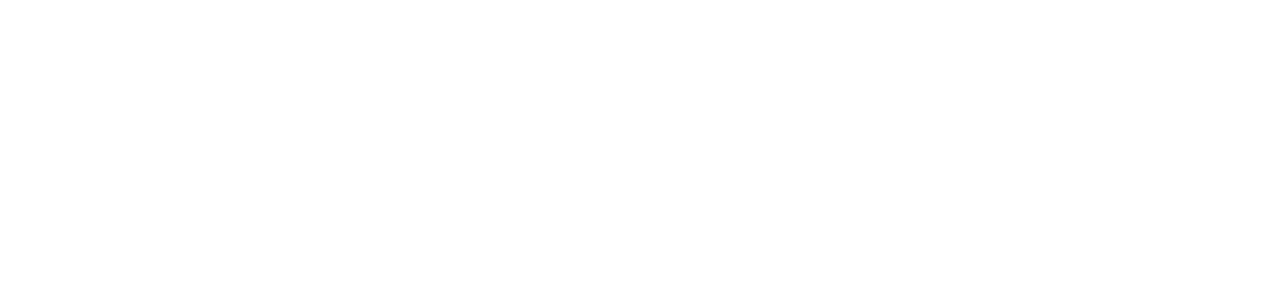
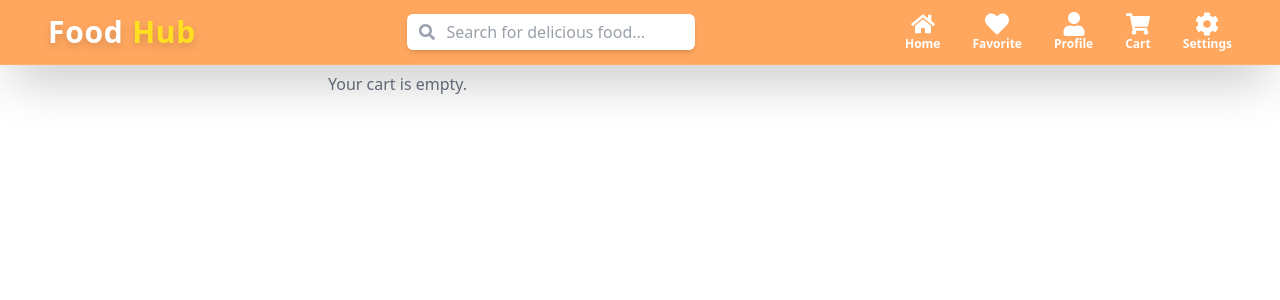
Before and after one commit to Unfathomable-08/WebDev, a React (Vite) app: page /Cart in a window 1280 px wide. Before the commit this address had no page. Shown: the top 300 px of the page. Built offline with nearby package versions, Linux system fonts and the light colour scheme.

Commit message:
AddToCart

```diff
--- a/src/App.jsx
+++ b/src/App.jsx
@@ -1,18 +1,47 @@
-import { BrowserRouter, Route, Routes } from 'react-router-dom'
-import Login from './pages/Login'
-import Home from './pages/Home'
+import { BrowserRouter, Route, Routes } from "react-router-dom";
+import Login from "./pages/Login";
+import Home from "./pages/Home";
+import Product from "./components/Product";
+import ProductDetail from "./components/ProductDetail";
+import Cart from "./components/Cart";
+import Favorite from "./components/Favorite";
+import Navbar from "./components/Navbar";
+import { useState } from "react";
 
 const App = () => {
+  const [cart, setCart] = useState([]);
+
+  const handleAddToCart = (product) => {
+    setCart((prevCart) => {
+      const isExisting = prevCart.some((item) => item._id === product._id);
+      if (!isExisting) {
+        return [...prevCart, product];
+      }
+      return prevCart;
+    })
+  };
+
+  // 🗑️ Function to Remove from Cart
+  const handleRemoveFromCart = (productId) => {
+    setCart((prevCart) => prevCart.filter((item) => item._id !== productId));
+  };
+
   return (
-    <div>
-      <BrowserRouter>
-        <Routes>
-          <Route path='/' element={<Home />} />
-          <Route path='/auth' element={<Login />} />
-        </Routes>
-      </BrowserRouter>
-    </div>
-  )
-}
+    <BrowserRouter>
+      <Navbar />
+      <Routes>
+        <Route path="/" element={<Home />} />
+        <Route path="/auth" element={<Login />} />
+        <Route path="/Product" element={<Product />} />
+        <Route
+          path="/Product/:id"
+          element={<ProductDetail handleAddToCart={handleAddToCart} />}
+        />
+        <Route path="/Cart" element={<Cart cartItems={cart} handleRemoveFromCart={handleRemoveFromCart} />} />
+        <Route path="/Favorite" element={<Favorite />} />
+      </Routes>
+    </BrowserRouter>
+  );
+};
 
-export default App
+export default App;
--- /dev/null
+++ b/src/components/Cart.jsx
@@ -0,0 +1,34 @@
+import React from "react";
+
+const Cart = ({ cartItems, handleRemoveFromCart }) => {
+  return (
+    <div className="max-w-2xl mx-auto p-6">
+      <h1 className="text-2xl font-bold mb-4">Cart</h1>
+      {cartItems.length === 0 ? (
+        <p className="text-gray-500">Your cart is empty.</p>
+      ) : (
+        <ul className="space-y-4">
+          {cartItems.map((item) => (
+            <li key={item._id} className="flex items-center justify-between bg-white shadow p-4 rounded-lg">
+              <div className="flex items-center space-x-4">
+                <img className="w-16 h-16 object-cover" src={item.image} alt={item.title} />
+                <div>
+                  <h2 className="text-lg font-semibold">{item.title}</h2>
+                  <p className="text-gray-500">${item.price}</p>
+                </div>
+              </div>
+              <button
+                onClick={() => handleRemoveFromCart(item._id)}
+                className="bg-red-500 text-white px-4 py-2 rounded-lg hover:bg-red-600 transition"
+              >
+                Remove
+              </button>
+            </li>
+          ))}
+        </ul>
+      )}
+    </div>
+  );
+};
+
+export default Cart;
--- /dev/null
+++ b/src/components/Favorite.jsx
@@ -0,0 +1,11 @@
+import React from 'react'
+
+const Favorite = () => {
+  return (
+    <div>
+
+    </div>
+  )
+}
+
+export default Favorite
--- a/src/components/Navbar.jsx
+++ b/src/components/Navbar.jsx
@@ -1,5 +1,6 @@
 import { FaHome, FaSearch, FaHeart, FaUser, FaShoppingCart, FaCog } from "react-icons/fa";
 import { motion } from "framer-motion";
+import { Link } from "react-router-dom";
 
 const Navbar = () => {
   return (
@@ -11,6 +12,7 @@
         transition={{ duration: 1.2, ease: "easeOut" }}
         className="bg-[var(--primary)] bg-opacity-80 backdrop-blur-xl fixed top-0 w-full shadow-2xl border-b border-white/10 z-50"
       >
+
         <div className="max-w-7xl mx-auto flex justify-between items-center px-4 md:px-12 h-16">
 
           {/* Logo */}
@@ -23,7 +25,7 @@
             Food <span className="text-yellow-300">Hub</span>
           </motion.h1>
 
-          {/* Search Bar (Hidden on md and below) */}
+          {/* Search Bar */}
           <motion.div
             initial={{ opacity: 0, scale: 0.9 }}
             animate={{ opacity: 1, scale: 1 }}
@@ -34,22 +36,22 @@
             <motion.input
               whileFocus={{ scale: 1.05, boxShadow: "0px 0px 20px rgba(252, 211, 77, 0.4)" }}
               type="search"
-              className="w-full pl-10 pr-4 py-1 rounded-full bg-white text-gray-700 shadow-md focus:ring-2 focus:ring-yellow-300 outline-none transition-all duration-300 group-hover:shadow-2xl"
+              className="w-full h-9 pl-10 pr-4 py-1 rounded-md bg-white text-gray-700 shadow-md focus:ring-2 focus:ring-yellow-300 outline-none transition-all duration-300 group-hover:shadow-2xl"
               placeholder="Search for delicious food..."
             />
           </motion.div>
 
-          {/* Navigation Icons (Visible on md and larger) */}
+          {/* Navigation Icons */}
           <div className="hidden md:flex gap-8 text-white text-xl">
             {[
-              { icon: FaHome, label: "Home" },
-              { icon: FaHeart, label: "Favorite" },
-              { icon: FaUser, label: "Profile" },
-              { icon: FaShoppingCart, label: "Cart" },
-              { icon: FaCog, label: "Settings" },
-            ].map(({ icon: Icon, label }, index) => (
+              { icon: FaHome, label: "Home", path: "/" },
+              { icon: FaHeart, label: "Favorite", path: "/favorite" },
+              { icon: FaUser, label: "Profile", path: "/profile" },
+              { icon: FaShoppingCart, label: "Cart", path: "/cart" },
+              { icon: FaCog, label: "Settings", path: "/settings" },
+            ].map(({ icon: Icon, label, path }, index) => (
+              <Link to={path} passHref>
                 <motion.div
-                key={index}
                   initial={{ opacity: 0, y: -20 }}
                   animate={{ opacity: 1, y: 0 }}
                   transition={{ delay: 0.2 + index * 0.2, duration: 1 }}
@@ -59,12 +61,13 @@
                   <Icon className="text-2xl" />
                   <p className="text-xs font-semibold">{label}</p>
                 </motion.div>
+              </Link>
             ))}
           </div>
         </div>
       </motion.nav>
 
-      {/* Bottom Navbar (Only for sm & xs) */}
+      {/* Bottom Navbar for Mobile */}
       <motion.div
         initial={{ y: 80, opacity: 0 }}
         animate={{ y: 0, opacity: 1 }}
@@ -72,20 +75,21 @@
         className="fixed bottom-0 w-full bg-[var(--primary)] bg-opacity-90 backdrop-blur-lg shadow-xl border-t border-white/10 z-50 md:hidden flex justify-around py-2"
       >
         {[
-          { icon: FaHome, label: "Home" },
-          { icon: FaHeart, label: "Favorite" },
-          { icon: FaUser, label: "Profile" },
-          { icon: FaShoppingCart, label: "Cart" },
-          { icon: FaCog, label: "Settings" },
-        ].map(({ icon: Icon, label }, index) => (
+          { icon: FaHome, label: "Home", path: "/" },
+          { icon: FaHeart, label: "Favorite", path: "/Favorite" },
+          { icon: FaUser, label: "Profile", path: "/profile" },
+          { icon: FaShoppingCart, label: "Cart", path: "/Cart" },
+          { icon: FaCog, label: "Settings", path: "/settings" },
+        ].map(({ icon: Icon, label, path }, index) => (
+          <Link key={index} to={path} passHref>
             <motion.div
-            key={index}
               whileTap={{ scale: 0.9 }}
-            className={`${label == "Home" ? "active" : ""} flex flex-col items-center text-white transition-all duration-300 transform hover:text-yellow-300 w-10 h-10`}
+              className="flex flex-col items-center text-white transition-all duration-300 transform hover:text-yellow-300 w-10 h-10"
             >
               <Icon className="text-2xl" />
               <p className="text-xs font-semibold">{label}</p>
             </motion.div>
+          </Link>
         ))}
       </motion.div>
     </>
--- /dev/null
+++ b/src/components/Product.jsx
@@ -0,0 +1,64 @@
+import axios from "axios";
+import React, { useEffect, useState } from "react";
+import { Link } from "react-router-dom";
+
+const Product = () => {
+  const [products, setProducts] = useState([]);
+
+  const fetchProducts = async () => {
+    try {
+      const response = await axios.get("https://jsonserver.reactbd.com/phone");
+      console.log("Fetched Products:", response.data);
+      setProducts(response.data);
+    } catch (error) {
+      console.error("Error Fetching Data", error);
+    }
+  };
+
+  useEffect(() => {
+    fetchProducts();
+  }, []);
+
+  if (products.length === 0) return <p className="text-center text-gray-500">Loading...</p>;
+
+  return (
+    <div className="grid grid-cols-1 sm:grid-cols-2 lg:grid-cols-3 gap-4 p-4 mt-20">
+      {products.map((product) =>
+          <div
+            key={product.id}
+            className="max-w-sm mx-auto bg-white shadow-lg rounded-lg overflow-hidden border border-gray-200"
+          >
+            <img className="w-full h-56 object-cover" src={product.image} alt={product.title} />
+            <div className="p-4">
+              <h2 className="text-lg font-bold text-gray-900">{product.title}</h2>
+              <p className="text-sm text-gray-500 mb-2">{product.brand}</p>
+              <p className="text-sm text-gray-700">{product.description.slice(0, 100)}...</p>
+              <div className="flex justify-between items-center mt-3">
+                <div>
+                  <span className="text-lg font-semibold text-orange-600">${product.price}</span>
+                  {product.previousPrice && (
+                    <span className="text-sm line-through text-gray-400 ml-2">
+                      ${product.previousPrice}
+                    </span>
+                  )}
+                </div>
+                {product.isNew && (
+                  <span className="text-xs bg-green-500 text-white px-2 py-1 rounded-full">
+                    New
+                  </span>
+                )}
+              </div>
+              <Link
+                to={`/product/${product._id}`} // Ensure product.id is passed correctly
+                className="mt-4 block text-center bg-orange-600 text-white py-2 rounded-lg hover:bg-orange-700 transition"
+              >
+                View Details
+              </Link>
+            </div>
+          </div>
+      )}
+    </div>
+  );
+};
+
+export default Product;
--- /dev/null
+++ b/src/components/ProductDetail.jsx
@@ -0,0 +1,64 @@
+import axios from "axios";
+import React, { useEffect, useState } from "react";
+import { FaHeart, FaShoppingCart } from "react-icons/fa";
+import { useParams, Link } from "react-router-dom";
+
+const ProductDetail = ({ handleAddToCart }) => {
+  const { id } = useParams();
+  const [product, setProduct] = useState(null);
+  const [loading, setLoading] = useState(true);
+
+  useEffect(() => {
+    if (!id) {
+      console.error("Product ID is undefined");
+      setLoading(false);
+      return;
+    }
+
+    const fetchProduct = async () => {
+      try {
+        const response = await axios.get(`https://jsonserver.reactbd.com/phone/${id}`);
+        setProduct(response.data);
+      } catch (error) {
+        console.error("Error Fetching Product Data", error);
+      } finally {
+        setLoading(false);
+      }
+    };
+    fetchProduct();
+  }, [id]);
+
+  if (loading) return <p className="text-center text-gray-500">Loading...</p>;
+
+  if (!product)
+    return <p className="text-center text-red-500">Product not found</p>;
+
+  return (
+    <div className="max-w-md mx-auto bg-white shadow-lg rounded-lg overflow-hidden border border-gray-200 p-6 mt-6">
+      <img className="w-full h-64 object-cover" src={product.image} alt={product.title} />
+      <h2 className="text-xl font-bold text-gray-900 mt-4">{product.title}</h2>
+      <p className="text-sm text-gray-500 mb-2">{product.brand}</p>
+      <p className="text-gray-700">{product.description}</p>
+      <div className="flex justify-between items-center mt-3">
+        <div>
+          <span className="text-lg font-semibold text-orange-600">${product.price}</span>
+          {product.previousPrice && (
+            <span className="text-sm line-through text-gray-400 ml-2">${product.previousPrice}</span>
+          )}
+        </div>
+      </div>
+      <button className="mt-4 w-full bg-orange-600 text-white py-2 rounded-lg hover:bg-orange-700 transition">
+        Buy Now
+      </button>
+      <Link to="/" className="mt-4 block text-center text-orange-600 underline">
+        Back to Products
+      </Link>
+      <div className="text-black text-2xl flex justify-between mt-4">
+        <FaHeart />
+        <FaShoppingCart onClick={() => handleAddToCart(product)} className="cursor-pointer" />
+      </div>
+    </div>
+  );
+};
+
+export default ProductDetail;
```
Lines whose indentation alone changed are shown as unchanged.
